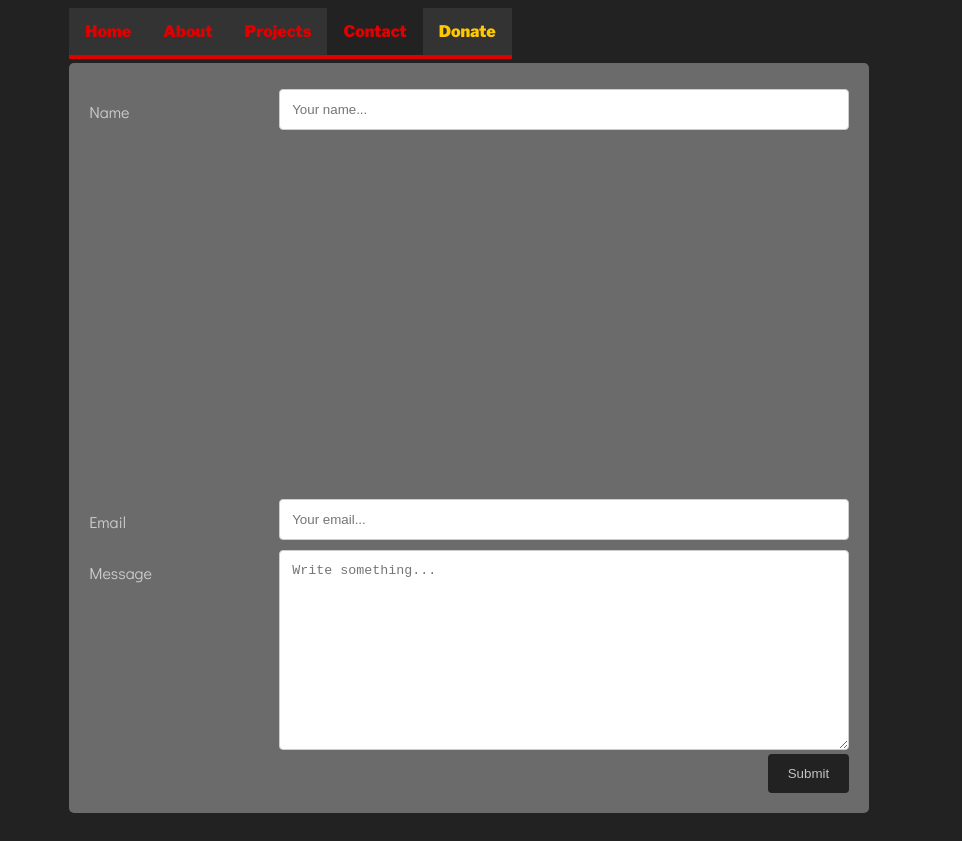
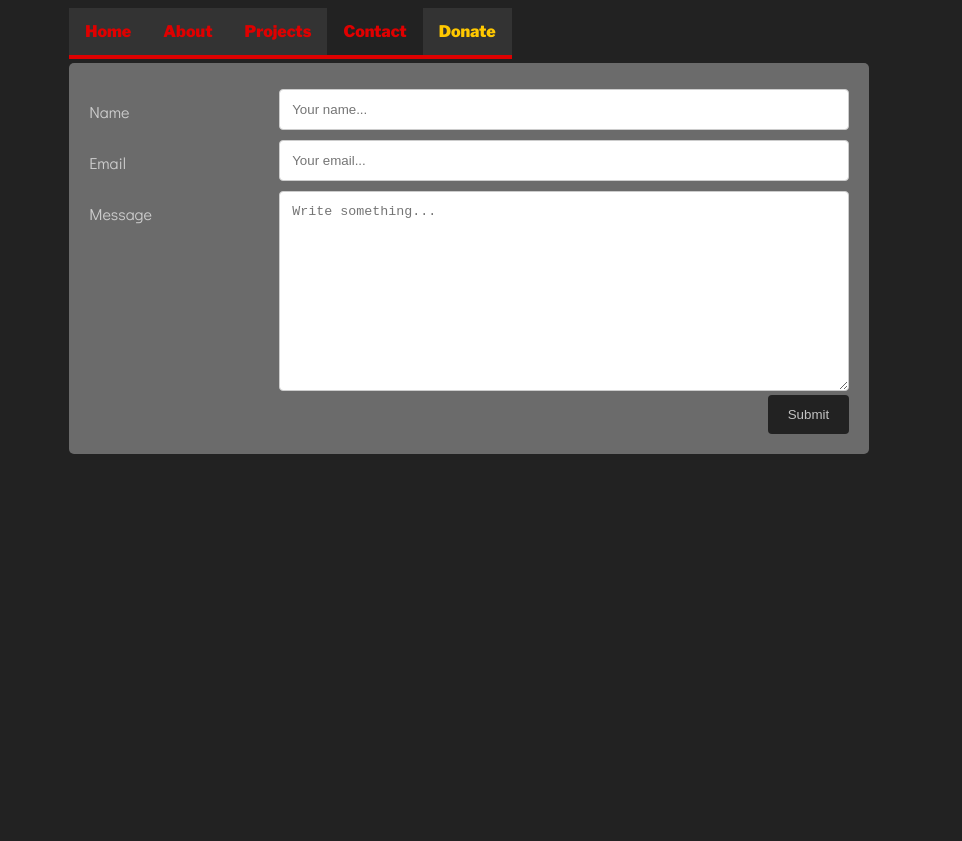
Before and after one commit to ma-sra/website, a plain HTML site: page contact.html in a window 1280 px wide. Shown: the full height of the page, 318-1280 px from the left. After the commit the page ends 800 px from the top, so only its background shows below. Drawn offline with nearby package versions, Linux system fonts and the light colour scheme.

Commit message:
fix the spacing on the contact page

```diff
--- a/form_style.css
+++ b/form_style.css
@@ -53,6 +53,10 @@ input[type=submit]:hover {
   margin-top: 6px;
 }
 
+.row {
+  overflow: auto;
+}
+
 /* Clear floats after the columns */
 .row:after {
   content: "";
```
Also changed, not shown: contact.html (indentation only).
